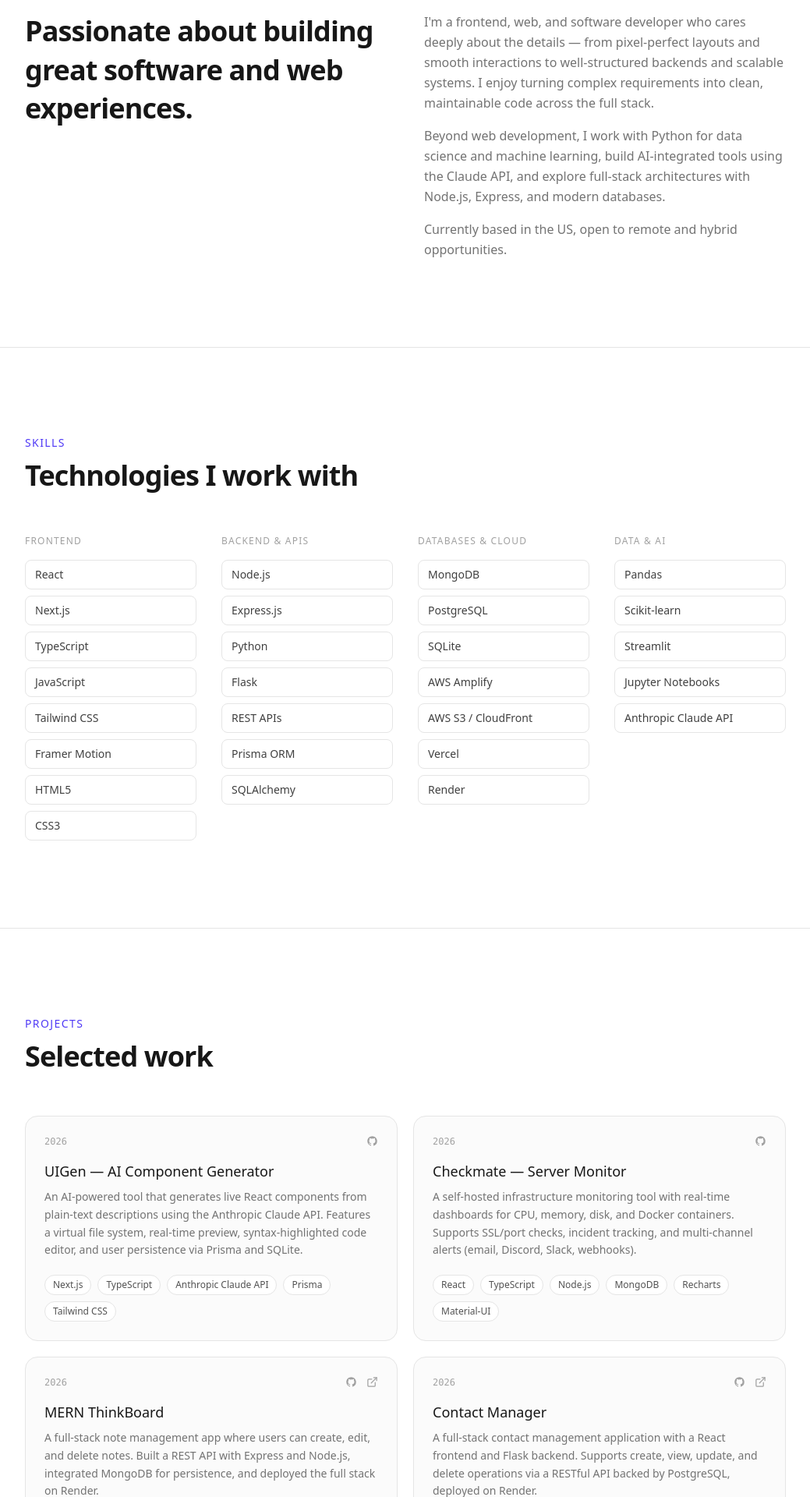
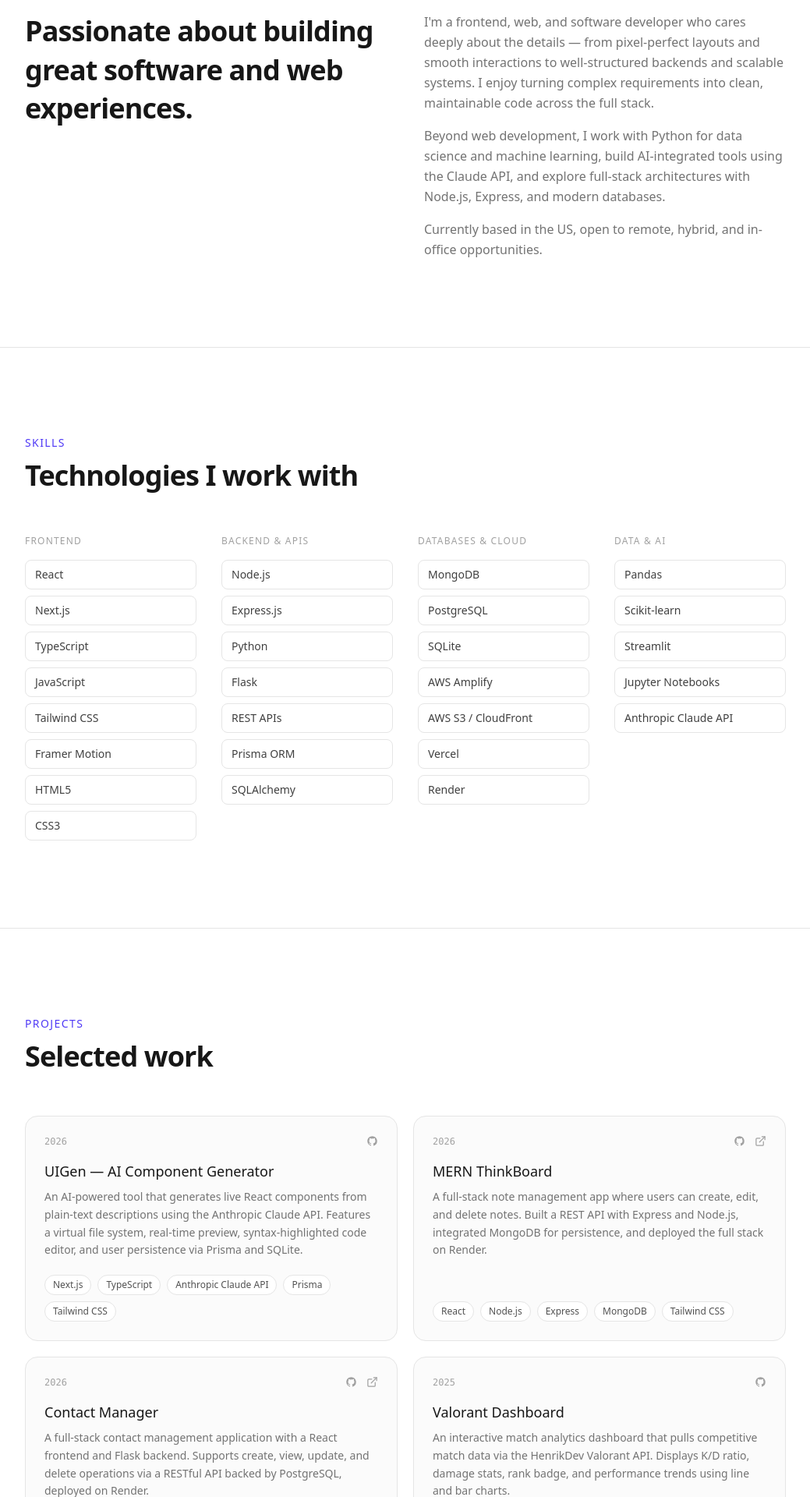
Before and after one commit to Dathwik/personal_portfolio, a React (Vite) app: page / in a window 1280 px wide. Shown: the part 929-2849 px from the top of the page at 78% size, without its empty margins (120-1159 px from the left). Built offline with nearby package versions, Linux system fonts and the light colour scheme.

Commit message:
Remove Checkmate project and add in-office availability to About

```diff
--- a/src/components/About.jsx
+++ b/src/components/About.jsx
@@ -46,7 +46,7 @@
               databases.
             </p>
             <p>
-              Currently based in the US, open to remote and hybrid opportunities.
+              Currently based in the US, open to remote, hybrid, and in-office opportunities.
             </p>
           </div>
         </FadeIn>
--- a/src/data/index.js
+++ b/src/data/index.js
@@ -23,14 +23,6 @@
     description: "An AI-powered tool that generates live React components from plain-text descriptions using the Anthropic Claude API. Features a virtual file system, real-time preview, syntax-highlighted code editor, and user persistence via Prisma and SQLite.",
     tech: ["Next.js", "TypeScript", "Anthropic Claude API", "Prisma", "Tailwind CSS"],
     github: "https://github.com/Dathwik/uigen",
-    live: null,
-    year: "2026",
-  },
-  {
-    title: "Checkmate — Server Monitor",
-    description: "A self-hosted infrastructure monitoring tool with real-time dashboards for CPU, memory, disk, and Docker containers. Supports SSL/port checks, incident tracking, and multi-channel alerts (email, Discord, Slack, webhooks).",
-    tech: ["React", "TypeScript", "Node.js", "MongoDB", "Recharts", "Material-UI"],
-    github: "https://github.com/Dathwik/Checkmate",
     live: null,
     year: "2026",
   },
```
